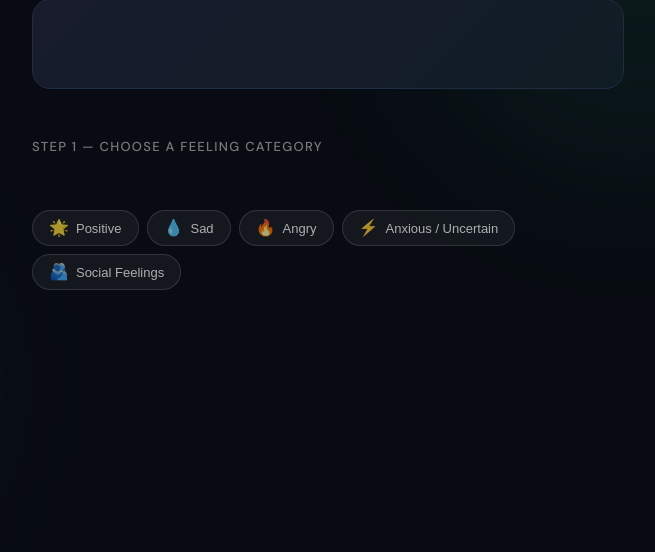
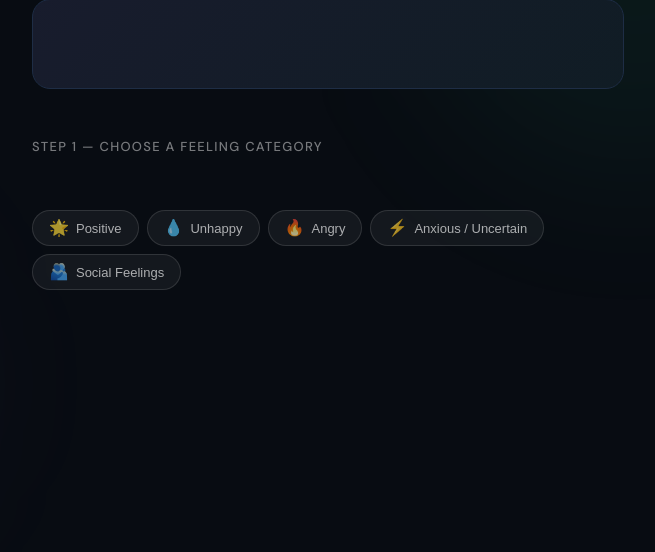
Before and after one commit to michsethowusu/senti-check, a Flask app: template templates/evaluate.html in a window 1280 px wide. Shown: the part 167-719 px from the top of the page, without its empty margins (312-967 px from the left). Run offline with Flask 3, Linux system fonts and the light colour scheme; the template is opened without the code that fills it, so the values that code supplies are empty.

Commit message:
Update evaluate.html

```diff
--- a/templates/evaluate.html
+++ b/templates/evaluate.html
@@ -365,7 +365,7 @@
       </div>
       <div class="category-row" id="categoryRow">
         <button class="btn-category" data-cat="positive"  style="--cat-color:#34d399"><span class="cat-emoji">🌟</span> Positive</button>
-        <button class="btn-category" data-cat="sad"       style="--cat-color:#60a5fa"><span class="cat-emoji">💧</span> Sad</button>
+        <button class="btn-category" data-cat="sad"       style="--cat-color:#60a5fa"><span class="cat-emoji">💧</span> Unhappy</button>
         <button class="btn-category" data-cat="angry"     style="--cat-color:#f87171"><span class="cat-emoji">🔥</span> Angry</button>
         <button class="btn-category" data-cat="anxious"   style="--cat-color:#fbbf24"><span class="cat-emoji">⚡</span> Anxious / Uncertain</button>
         <button class="btn-category" data-cat="social"    style="--cat-color:#c084fc"><span class="cat-emoji">🫂</span> Social Feelings</button>
```
